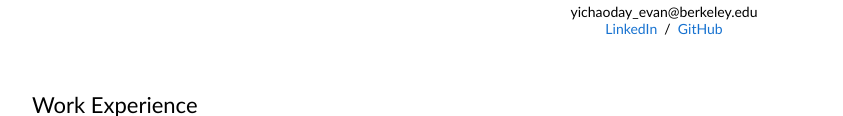
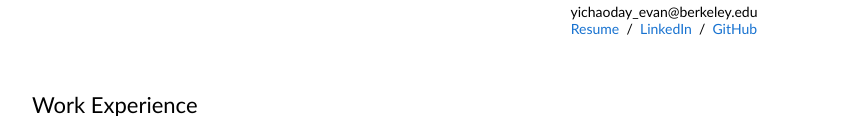
Before and after one commit to evan-dayy/evan-dayy.github.io, a plain HTML site: page index.html in a window 1280 px wide. Shown: the part 231-347 px from the top of the page, without its empty margins (228-1071 px from the left). Drawn offline with Linux system fonts and the light colour scheme.

Commit message:
Uploaded Resume

```diff
--- a/index.html
+++ b/index.html
@@ -32,7 +32,7 @@
               <p style="text-align:center">
                 yichaoday_evan@berkeley.edu
                 <br>
-                <!-- <a href="./assets/resume.pdf" target="_blank" icon="./assets/stanford.png">Resume</a> &nbsp;/&nbsp; -->
+                <a href="./assets/RESUME.pdf" target="_blank" icon="./assets/stanford.png">Resume</a> &nbsp;/&nbsp;
                 <a href="https://www.linkedin.com/in/evandai99/" target="_blank">LinkedIn</a> &nbsp;/&nbsp;
                 <a href="https://github.com/evan-dayy" target="_blank">GitHub</a>
               </p>
```
Also changed, not shown: 1 other file.
